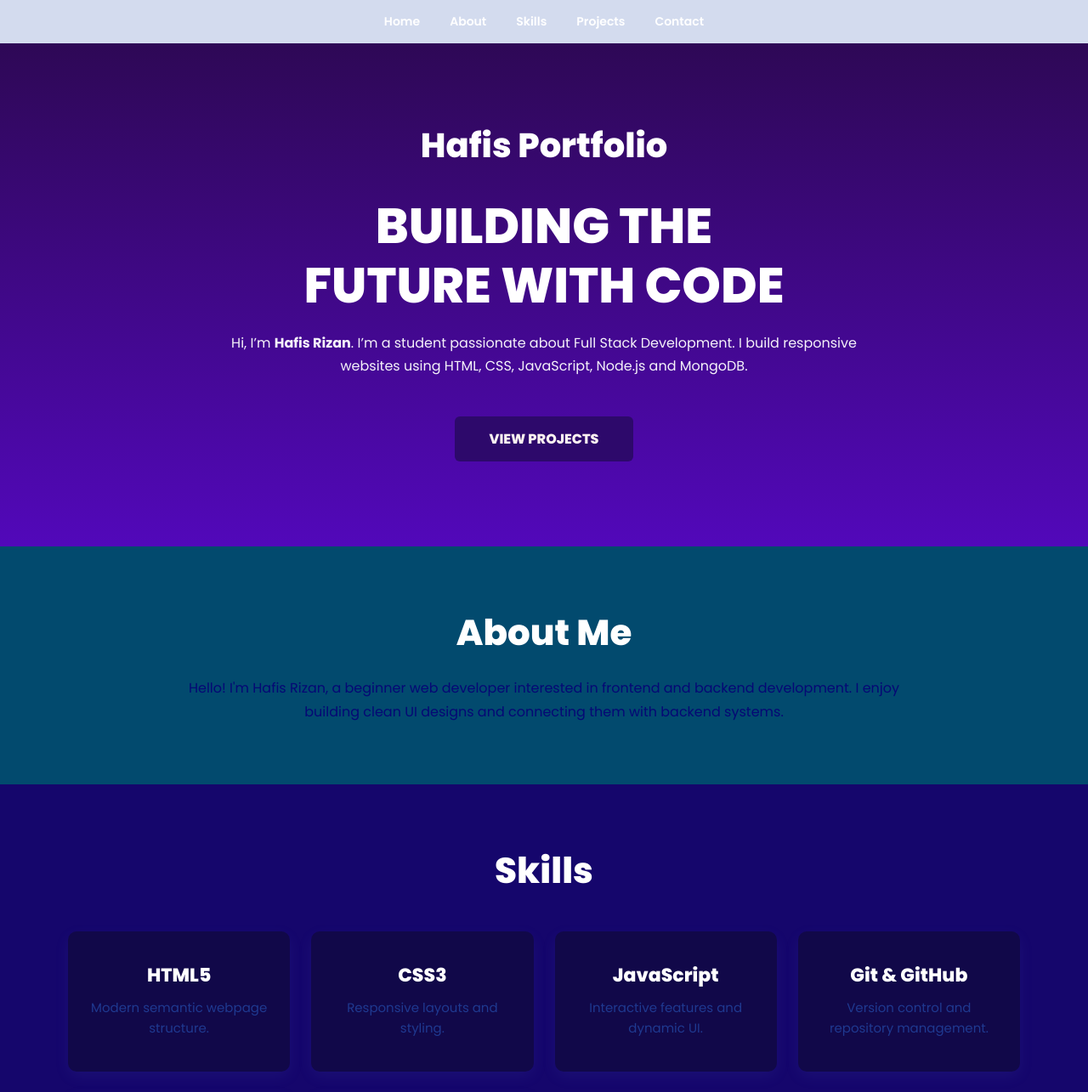
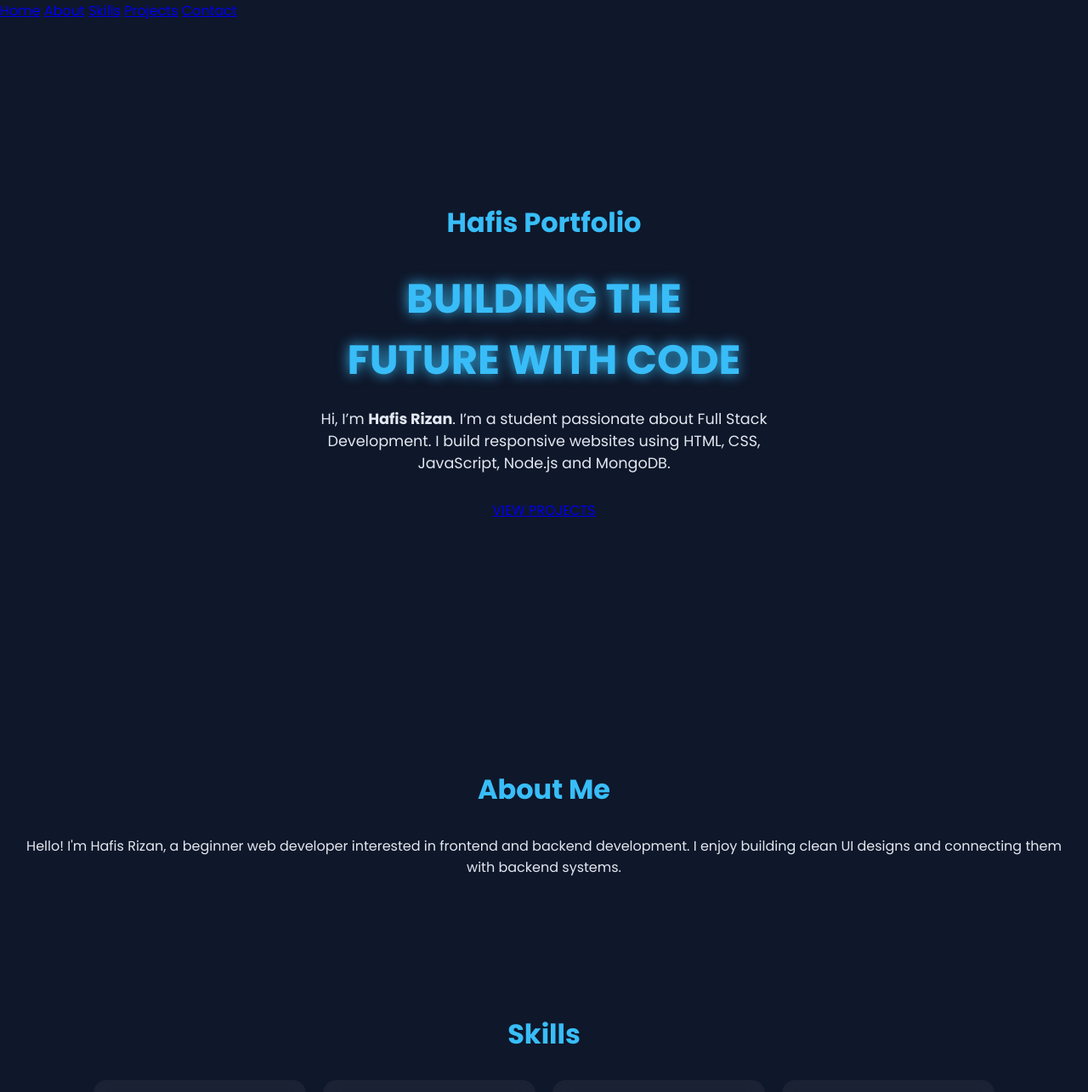
Before and after one commit to 25bcyc27-ux/portfoliowebsite, a plain HTML site: page index.html in a window 1280 px wide. Shown: the top 1285 px of the page at 85% size. Drawn offline with Linux system fonts and the light colour scheme.

Commit message:
font changesss

```diff
--- a/style.css
+++ b/style.css
@@ -1,227 +1,119 @@
+/* RESET */
 * {
   margin: 0;
   padding: 0;
   box-sizing: border-box;
-  font-family: "Poppins", sans-serif;
+  font-family: 'Poppins', sans-serif;
 }
 
-html {
+/* BODY */
+body {
+  background: #0f172a;
+  color: #e2e8f0;
   scroll-behavior: smooth;
 }
 
-body {
-  background: #024a6e;
-  color: #ffffff;
+/* NAVBAR */
+nav {
+  display: flex;
+  justify-content: center;
+  gap: 40px;
+  padding: 20px;
+  background: rgba(0,0,0,0.5);
+  position: sticky;
+  top: 0;
 }
 
-/* Navbar */
-.top-header {
-  background: #d3dbee;   /* dark navy */
-  padding: 15px 0;
-  position: sticky;
-  top: 0;
-  z-index: 999;
+nav a {
+  color: #38bdf8;
+  text-decoration: none;
+  font-weight: bold;
 }
 
-.top-nav {
+nav a:hover {
+  text-shadow: 0 0 10px #38bdf8;
+}
+
+/* HERO SECTION */
+.hero {
+  height: 100vh;
   display: flex;
   justify-content: center;
-  gap: 35px;
+  align-items: center;
+  flex-direction: column;
+  text-align: center;
 }
 
-.top-nav a {
-  text-decoration: none;
-  color: white;
-  font-weight: 600;
-  font-size: 14px;
-  transition: 0.3s;
-}
-
-.top-nav a:hover {
-  color: #281e52;  /* blue */
-}
-
-/* Hero Section */
-.hero {
-  background: linear-gradient(to bottom, #2e0856, #5208ba);
-  text-align: center;
-  padding: 90px 20px 100px;
-  color: white;
-}
-
-.hero-brand {
-  font-size: 40px;
-  font-weight: 900;
-  margin-bottom: 30px;
-}
-
-.hero-title {
-  font-size: 58px;
-  font-weight: 900;
-  line-height: 1.2;
-  text-transform: uppercase;
-}
-
-.hero-text {
-  max-width: 750px;
-  margin: 20px auto;
-  font-size: 16px;
-  opacity: 0.95;
-  line-height: 1.7;
-}
-
-.hero-btn {
-  display: inline-block;
-  margin-top: 25px;
-  background: #2d096b;
-  color: rgb(252, 241, 241);
-  text-decoration: none;
-  padding: 14px 40px;
-  border-radius: 6px;
-  font-weight: 800;
-  transition: 0.3s;
-}
-
-.hero-btn:hover {
-  background: rgb(48, 7, 114);
-  color: #f1f3f8;
-}
-
-/* Sections */
-.section {
-  padding: 70px 80px;
-  max-width: 1200px;
-  margin: auto;
-}
-
-.section-title {
-  text-align: center;
-  font-size: 42px;
-  font-weight: 900;
+/* TITLE */
+.hero h1 {
+  font-size: 3rem;
+  color: #38bdf8;
+  text-shadow: 0 0 15px #38bdf8;
   margin-bottom: 20px;
 }
 
-.section-desc {
-  text-align: center;
-  max-width: 850px;
-  margin: auto;
-  font-size: 16px;
-  line-height: 1.8;
-  color: #060875;
+/* SUBTEXT */
+.hero p {
+  max-width: 600px;
+  margin-bottom: 30px;
+  font-size: 1.1rem;
 }
 
-.light-section {
-  background: #15066c;  /* light blue-gray */
-  max-width: 100%;
-}
-
-/* Cards */
-.card-container {
-  display: grid;
-  grid-template-columns: repeat(auto-fit, minmax(260px, 1fr));
-  gap: 25px;
-  margin-top: 40px;
-}
-
-.card {
-  background: rgb(17, 8, 73);
-  padding: 35px 25px;
-  border-radius: 10px;
-  text-align: center;
-  box-shadow: 0px 6px 18px rgba(103, 146, 232, 0.08);
-  transition: 0.3s;
-  border-bottom: 4px solid transparent;
-}
-
-.card h3 {
-  font-size: 22px;
-  font-weight: 900;
-  margin-bottom: 10px;
-}
-
-.card p {
-  font-size: 15px;
-  color: #1f3990;
-  line-height: 1.6;
-}
-
-.card:hover {
-  transform: translateY(-6px);
-  border-bottom: 4px solid #3bf6e0;
-}
-
-/* Contact */
-.contact-form {
-  max-width: 650px;
-  margin: 30px auto 0;
-  display: flex;
-  flex-direction: column;
-  gap: 15px;
-}
-
-input, textarea {
-  padding: 14px;
-  border-radius: 6px;
-  border: 1px solid #ffffff;
-  font-size: 15px;
-  outline: none;
-}
-
-textarea {
-  resize: none;
-  height: 120px;
-}
-
-input:focus, textarea:focus {
-  border-color: #3b82f6;
-}
-
-/* Button */
-button {
-  background: #142e6a;
-  color: white;
-  padding: 14px;
-  border: none;
-  border-radius: 6px;
-  font-weight: 900;
+/* BUTTON */
+.btn {
+  padding: 12px 25px;
+  border: 2px solid #38bdf8;
+  color: #38bdf8;
+  background: transparent;
   cursor: pointer;
   transition: 0.3s;
 }
 
-button:hover {
-  background: #3b82f6;
-  color: white;
+.btn:hover {
+  background: #38bdf8;
+  color: black;
+  box-shadow: 0 0 15px #38bdf8;
 }
 
-/* Status */
-#status {
+/* SECTIONS */
+section {
+  padding: 80px 20px;
   text-align: center;
-  margin-top: 15px;
-  font-weight: 700;
 }
 
-/* Footer */
-.footer {
-  background: #1a3472;
-  color: white;
+/* HEADINGS */
+h2 {
+  font-size: 2rem;
+  margin-bottom: 30px;
+  color: #38bdf8;
+}
+
+/* CARD DESIGN */
+.card-container {
+  display: flex;
+  justify-content: center;
+  flex-wrap: wrap;
+  gap: 20px;
+}
+
+.card {
+  background: rgba(255,255,255,0.05);
+  padding: 20px;
+  width: 250px;
+  border-radius: 15px;
+  transition: 0.3s;
+  backdrop-filter: blur(10px);
+}
+
+.card:hover {
+  transform: scale(1.05);
+  box-shadow: 0 0 20px rgba(56,189,248,0.6);
+}
+
+/* FOOTER */
+footer {
   text-align: center;
-  padding: 22px;
-  font-size: 14px;
+  padding: 20px;
+  background: black;
   margin-top: 40px;
 }
-
-/* Responsive */
-@media (max-width: 900px) {
-  .section {
-    padding: 60px 20px;
-  }
-
-  .hero-title {
-    font-size: 40px;
-  }
-
-  .top-nav {
-    gap: 15px;
-    flex-wrap: wrap;
-  }
-}
```
